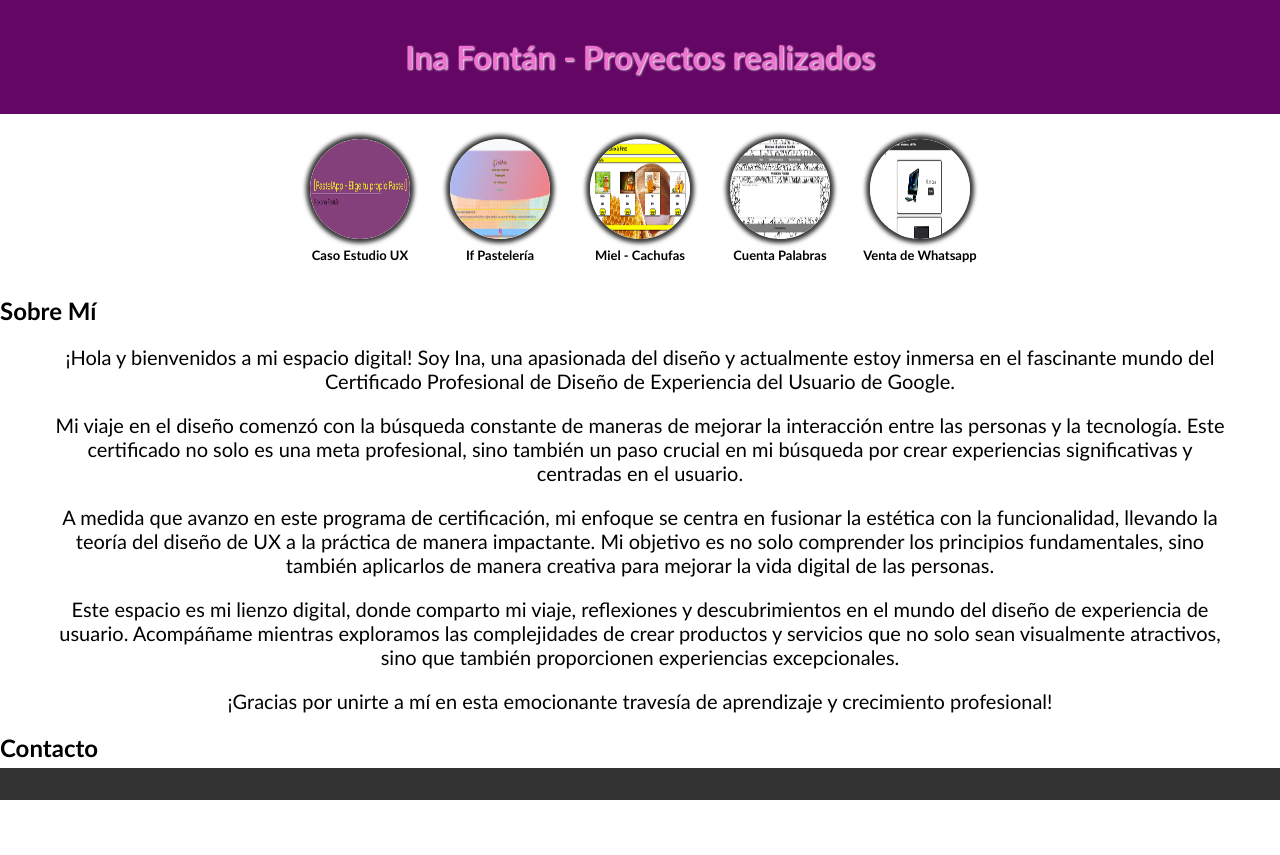
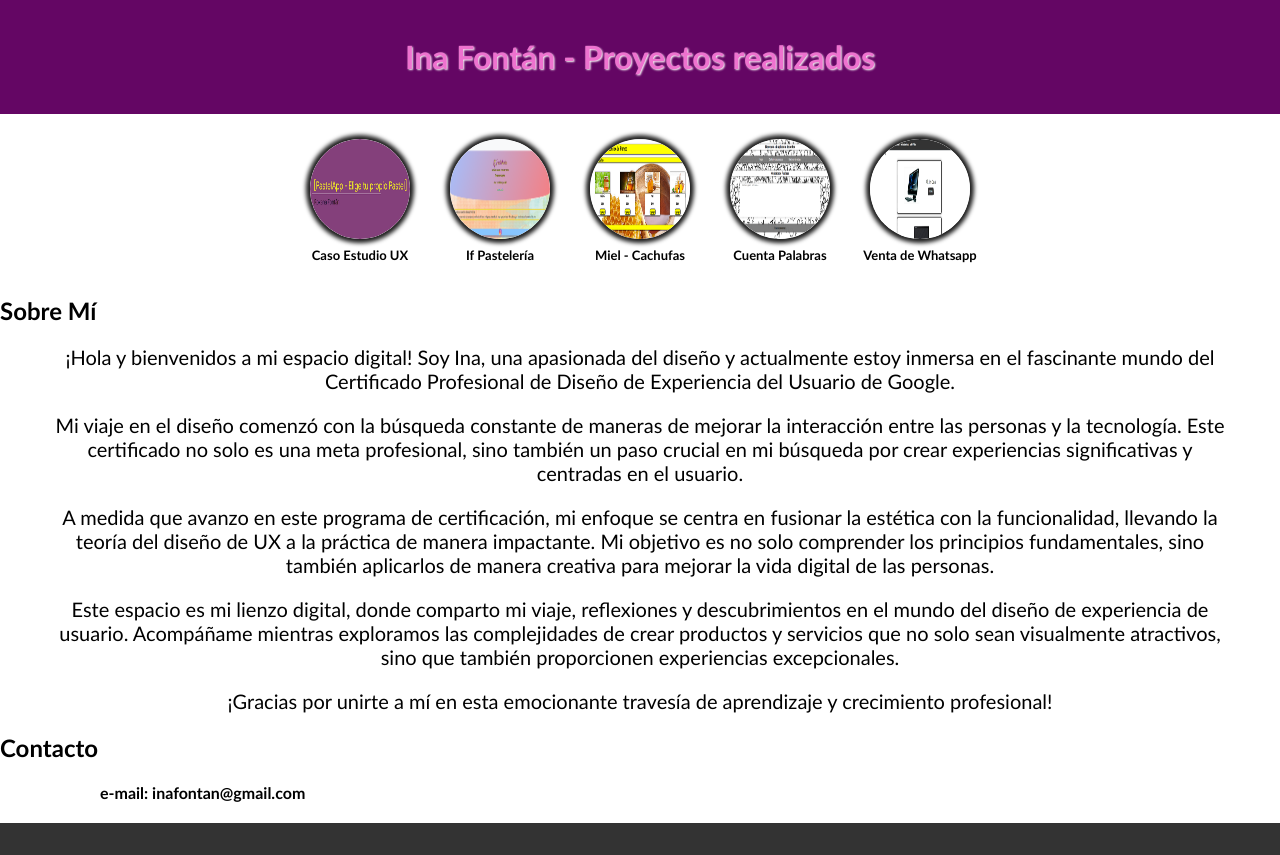
Before and after one commit to inafontan/Ina-Fontan, a plain HTML site: page index.html in a window 1280 px wide. Before the commit the page ends 811 px from the top, so only its background shows below. Drawn offline with Linux system fonts and the light colour scheme.

Commit message:
actualiza

```diff
--- a/CSS/estilos.css
+++ b/CSS/estilos.css
@@ -31,7 +31,7 @@ header {
     border-radius: 50%;
     margin: 20px;
     margin-bottom: -5px;
-    box-shadow: 0px 0px 4px 4px rgb(54, 54, 54);
+    box-shadow: 0px 0px 4px 4px rgb(29, 29, 29);
 }
 
 .miniatura img {
@@ -60,9 +60,13 @@ footer {
     color: white;
     text-align: center;
     padding: 1em;
-    position: fixed;
-    bottom: 0;
-    width: 100%;
+    position:static;
+    bottom: 0%;
+    width: auto;
+}
+
+h4{
+    margin-left: 100px;
 }
 
 
--- a/index.html
+++ b/index.html
@@ -80,13 +80,13 @@
     de experiencia de usuario. Acompáñame mientras exploramos las complejidades de crear productos y servicios que
     no solo sean visualmente atractivos, sino que también proporcionen experiencias excepcionales.</h3>
 
-    <h3>¡Gracias por unirte a mí en esta emocionante travesía de aprendizaje y crecimiento profesional! </h3>
+    <h3>¡Gracias por unirte a mí en esta emocionante travesía de aprendizaje y crecimiento profesional!</h3>
     <!-- Información sobre ti, tus habilidades, experiencia, etc. -->
 </section>
 
 <section id="contacto">
     <h2>Contacto</h2>
-    <p>En construcción</p>
+    <h4>e-mail: inafontan@gmail.com</h4>
     <!-- Información de contacto y formulario de contacto si es necesario -->
 </section>
 
```
